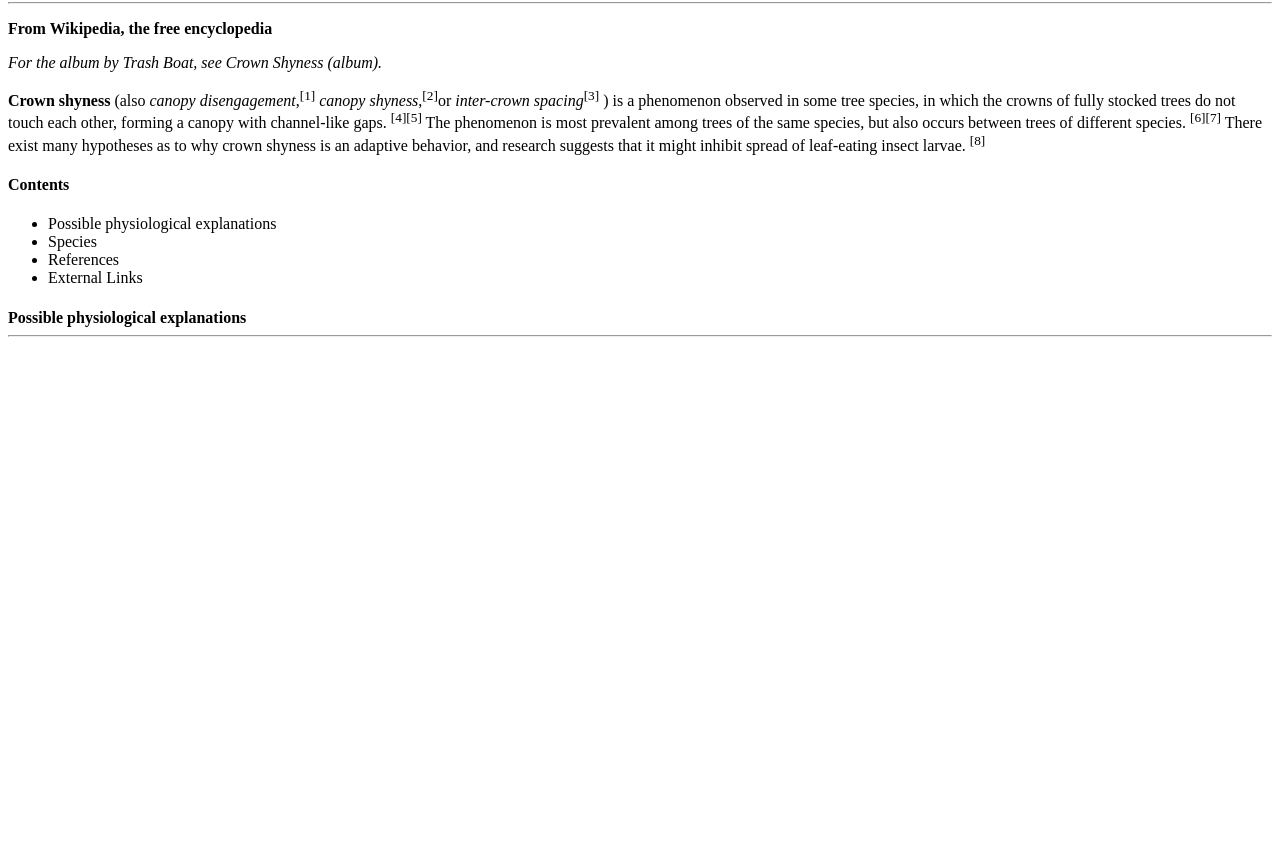
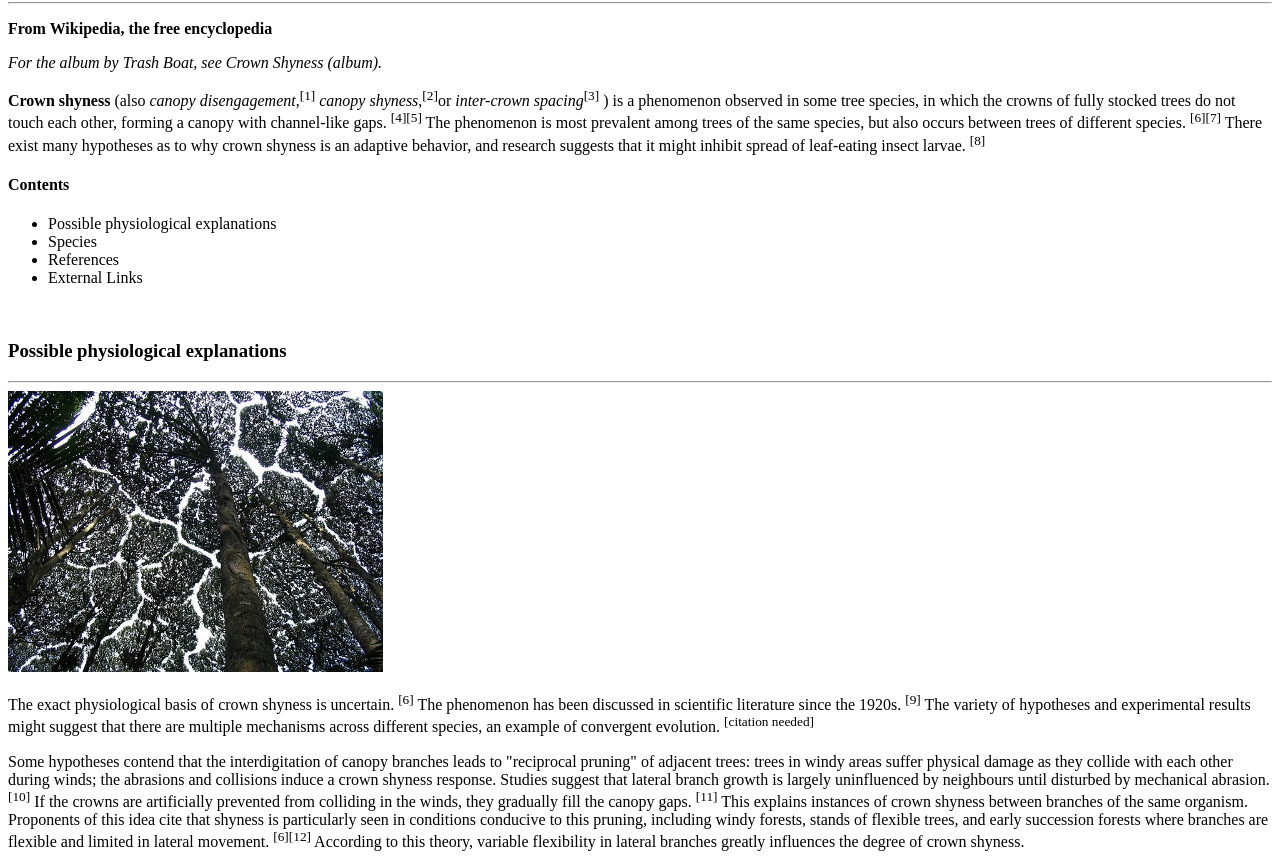
Before and after one commit to Hannah-F-Davis/Hannah-F-Davis.github.io, a plain HTML site: page exercises/wiki-page-1/index.html in a window 1280 px wide. Shown: the part 78-945 px from the top of the page. Before the commit the page ends 800 px from the top, so only its background shows below. Drawn offline with Linux system fonts and the light colour scheme.

Commit message:
Wiki Page

```diff
--- a/exercises/wiki-page-1/index.html
+++ b/exercises/wiki-page-1/index.html
@@ -38,8 +38,50 @@
             <li>References</li>
             <li>External Links</li>
         </ul>
-        <h4>Possible physiological explanations
+        <br>
+        <h3>Possible physiological explanations</h3>
         <hr>
+        <img
+            src="images/wikipage_image.jpg"
+            width="375"
+            alt="canopy syness image"
+        >
+        <p>
+            The exact physiological basis of crown shyness is uncertain.
+            <sup>[6]</sup>
+            The phenomenon has been discussed in scientific
+            literature since the 1920s.
+            <sup>[9]</sup>
+            The variety of hypotheses and experimental results might
+            suggest that there are multiple mechanisms across different
+            species, an example of convergent evolution.
+            <sup>[citation needed]</sup>
+        </p>
+        <p>
+            Some hypotheses contend that the interdigitation of canopy
+            branches leads to "reciprocal pruning" of adjacent trees:
+            trees in windy areas suffer physical damage as they collide with
+            each other during winds; the abrasions and collisions induce a
+            crown shyness response. Studies suggest that lateral branch growth
+            is largely uninfluenced by neighbours until disturbed by mechanical
+            abrasion.
+            <sup>[10]</sup>
+            If the crowns are artificially prevented from colliding in the
+            winds, they gradually fill the canopy gaps.
+            <sup>[11]</sup>
+            This explains instances of crown shyness between branches of the
+            same organism. Proponents of this idea cite that shyness is
+            particularly seen in conditions conducive to this pruning,
+            including windy forests, stands of flexible trees, and early
+            succession forests where branches are flexible and limited in
+            lateral movement.
+            <sup>[6][12]</sup>
+            According to this theory, variable flexibility in lateral branches
+            greatly influences the degree of crown shyness.
+        </p>
+
+
+
 
 
     </body>
```
Also changed, not shown: exercises/wiki-page-1/images/wikipage_image.jpg (added).
